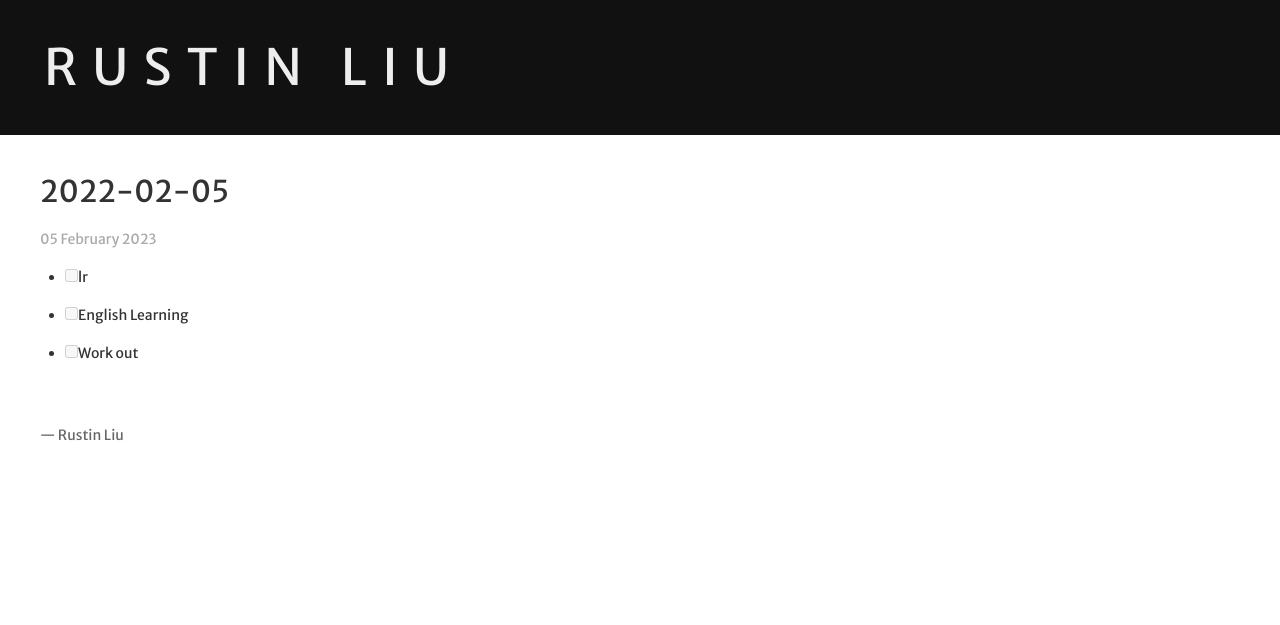
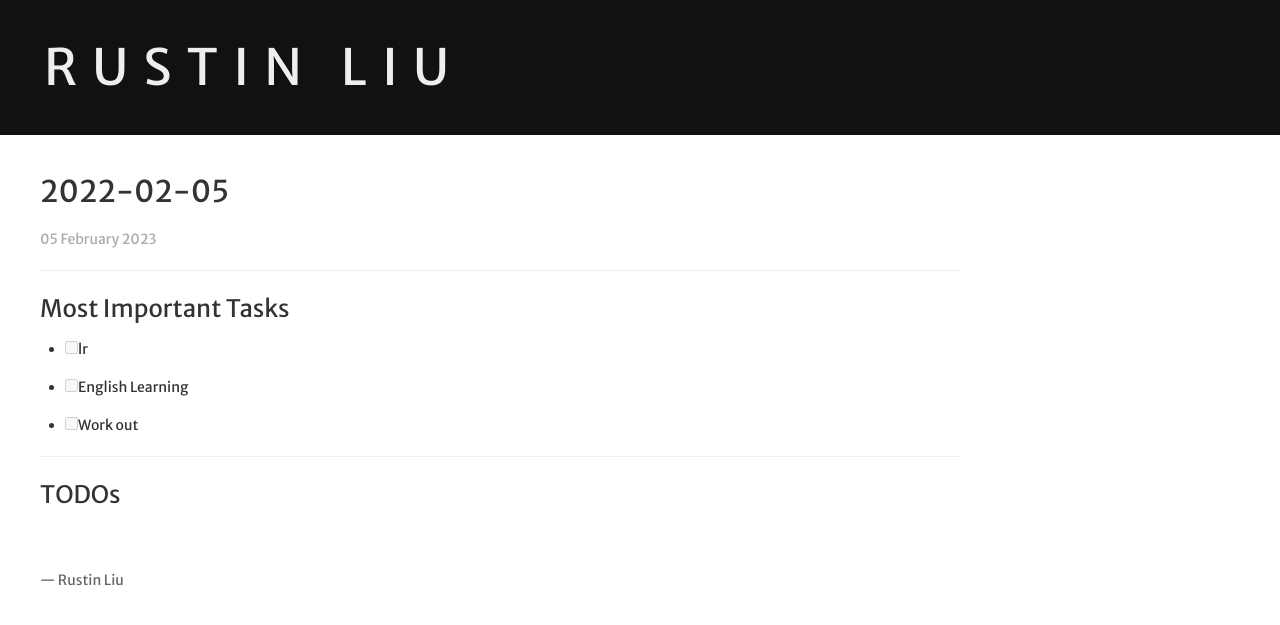
Before and after one commit to hi-rustin/hi-rustin.rs, a Jekyll site: the page built from _logs/2023-02-05.md, in a window 1280 px wide. Shown: the top 625 px of the page. Built offline with Jekyll 4.4.1, drawn with Linux system fonts in a browser that asks for light colours; nearby versions of some CDN libraries; comment, search, counter and statistics services are not loaded.

Commit message:
Add type for logs
Signed-off-by: hi-rustin <rustin.liu@gmail.com>

```diff
--- a/_logs/2023-02-05.md
+++ b/_logs/2023-02-05.md
@@ -3,6 +3,13 @@ title: '2022-02-05'
 layout: post
 ---
 
+---
+### Most Important Tasks
+
 - [ ] lr
 - [ ] English Learning
 - [ ] Work out
+
+---
+
+### TODOs
```
